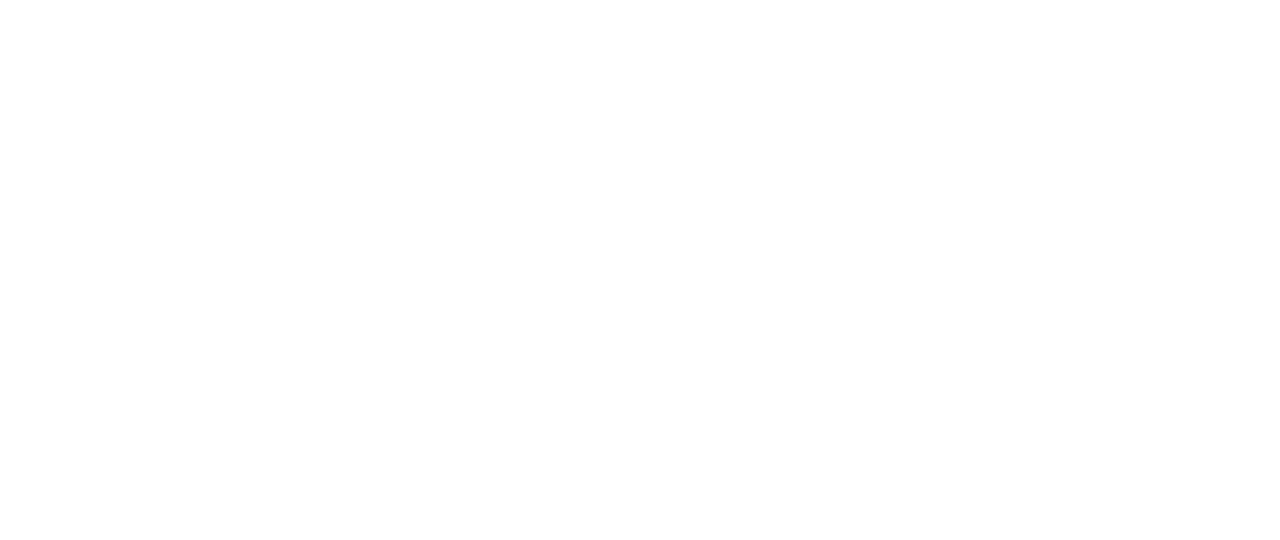
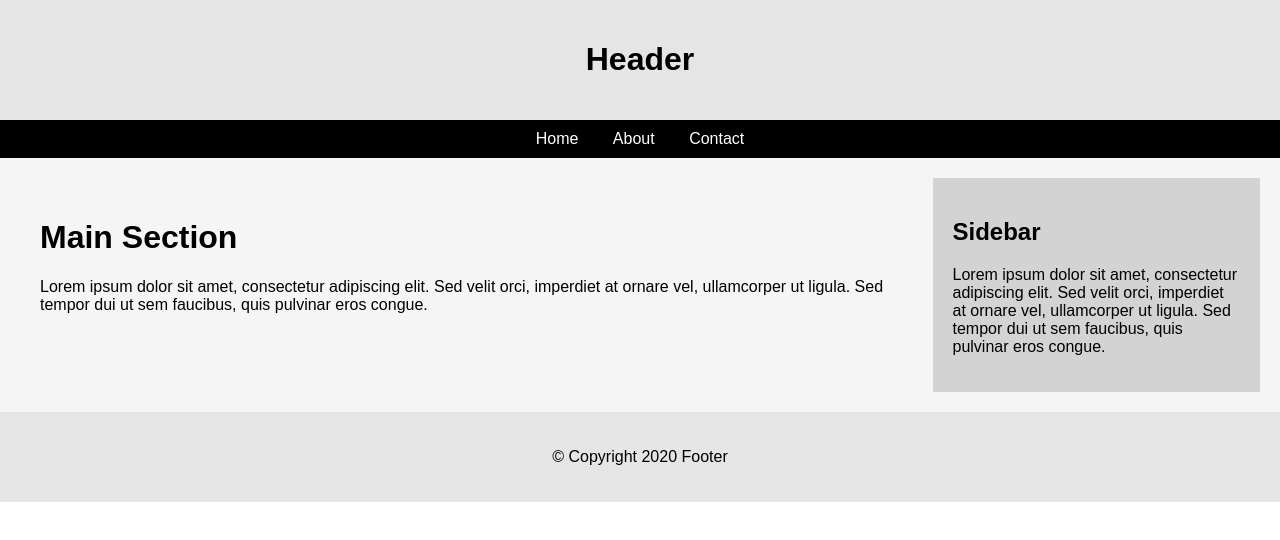
Before and after one commit to acciojob/connecting-to-css-kaushalkrsna1602, a website: page main.html in a window 1280 px wide. Drawn offline with Linux system fonts and the light colour scheme.

Commit message:
created a submission

```diff
--- a/main.html
+++ b/main.html
@@ -1,11 +1,52 @@
 <!DOCTYPE html>
-<html>
-  <head>
-    <title>Connecting To CSS</title>
-    <link href="styles.css" rel="stylesheet" type="text/css" />
-  </head>
-  <body>
-    <!-- Write your code here -->
-    <script src="script.js"></script>
-  </body>
+<html lang="en">
+
+<head>
+    <meta charset="UTF-8">
+    <meta name="viewport" content="width=device-width, initial-scale=1.0">
+    <title>Webpage Template</title>
+    <!-- Link to external CSS file -->
+    <link rel="stylesheet" href="styles.css">
+</head>
+
+<body>
+
+    <!-- Header section -->
+    <header>
+        <h1>Header</h1>
+    </header>
+
+    <!-- Navigation bar -->
+    <nav>
+        <ul>
+            <li><a href="#">Home</a></li>
+            <li><a href="#">About</a></li>
+            <li><a href="#">Contact</a></li>
+        </ul>
+    </nav>
+
+    <!-- Main and aside section container -->
+    <div class="container">
+        <!-- Main section -->
+        <main>
+            <h1>Main Section</h1>
+            <p>Lorem ipsum dolor sit amet, consectetur adipiscing elit. Sed velit orci, imperdiet at ornare vel,
+                ullamcorper ut ligula. Sed tempor dui ut sem faucibus, quis pulvinar eros congue.</p>
+        </main>
+
+        <!-- Sidebar section -->
+        <aside>
+            <h2>Sidebar</h2>
+            <p>Lorem ipsum dolor sit amet, consectetur adipiscing elit. Sed velit orci, imperdiet at ornare vel,
+                ullamcorper ut ligula. Sed tempor dui ut sem faucibus, quis pulvinar eros congue.</p>
+        </aside>
+    </div>
+
+    <!-- Footer section -->
+    <footer>
+        <p>© Copyright 2020 Footer</p>
+    </footer>
+
+</body>
+
 </html>
--- a/styles.css
+++ b/styles.css
@@ -1 +1,67 @@
 /* Your CSS code here. */
+/* General styling */
+body {
+    font-family: Arial, sans-serif;
+    margin: 0;
+    padding: 0;
+}
+
+/* Header styling */
+header {
+    background-color: #e5e5e5;
+    padding: 20px;
+    text-align: center;
+}
+
+/* Navigation bar styling */
+nav {
+    background-color: black;
+    padding: 10px;
+}
+
+nav ul {
+    list-style-type: none;
+    margin: 0;
+    padding: 0;
+    text-align: center;
+}
+
+nav ul li {
+    display: inline;
+    margin: 0 15px;
+}
+
+nav ul li a {
+    color: white;
+    text-decoration: none;
+}
+
+/* Main and aside container */
+.container {
+    display: flex;
+    justify-content: space-between;
+    padding: 20px;
+    background-color: #f5f5f5;
+}
+
+/* Main section styling */
+main {
+    flex: 3;
+    background-color: #f5f5f5;
+    padding: 20px;
+    margin-right: 10px;
+}
+
+/* Sidebar styling */
+aside {
+    flex: 1;
+    background-color: lightgray;
+    padding: 20px;
+}
+
+/* Footer styling */
+footer {
+    background-color: #e5e5e5;
+    padding: 20px;
+    text-align: center;
+}
```
